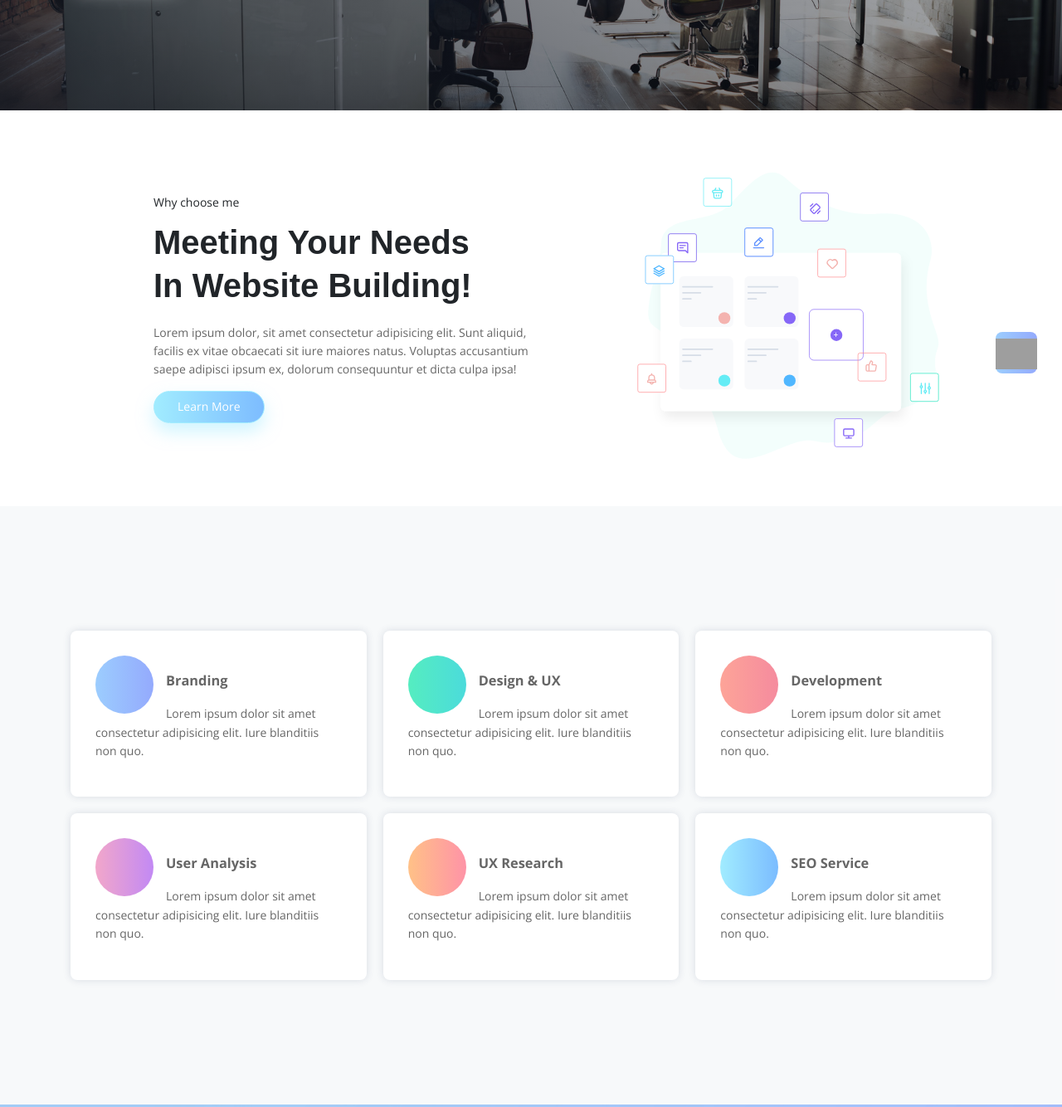
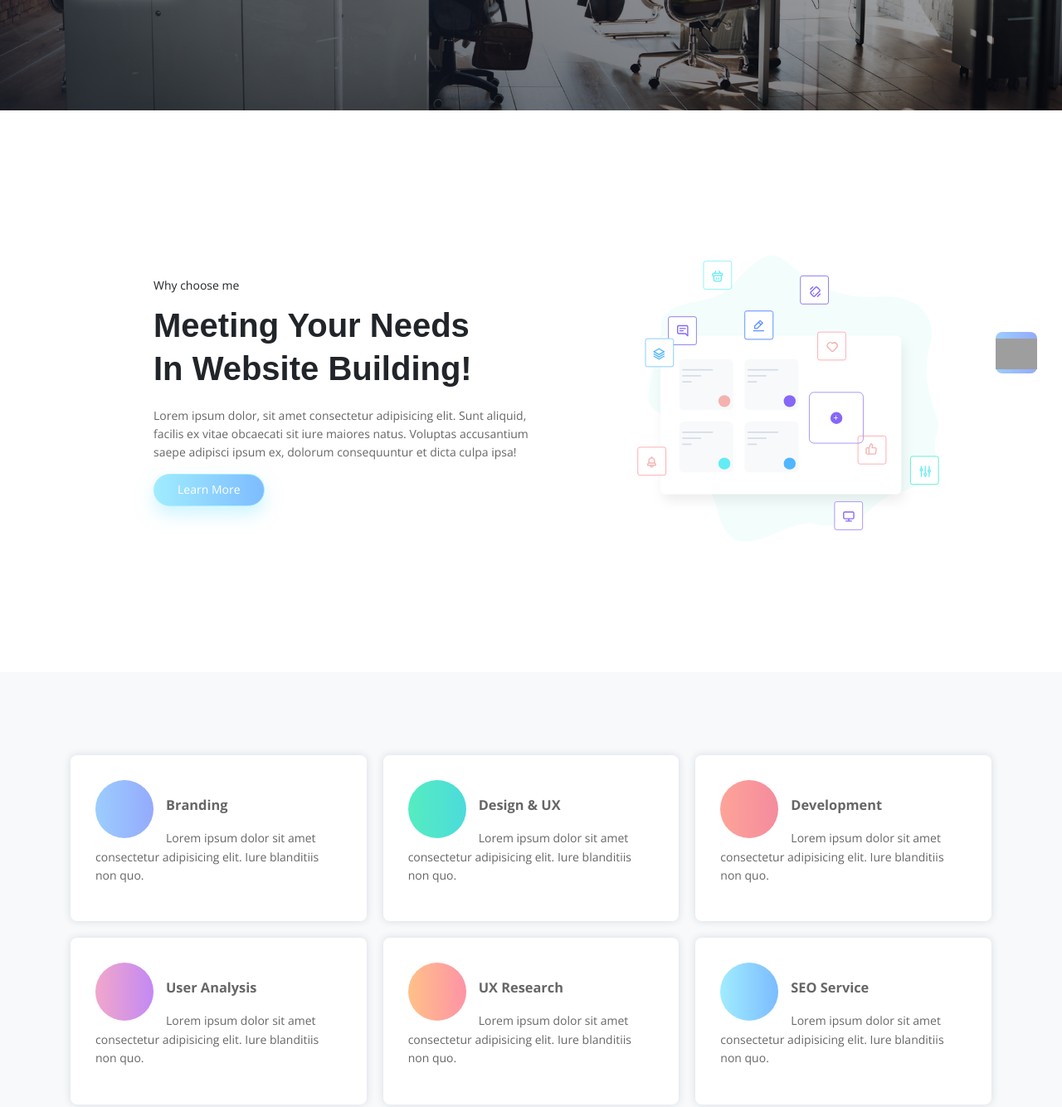
Before and after one commit to JuanTwoFour/CodeRAD, a plain HTML site: page index.html in a window 1280 px wide. Shown: the part 320-1654 px from the top of the page at 83% size. Drawn offline with nearby package versions, Linux system fonts and the light colour scheme; grey boxes are pictures that could not be loaded.

Commit message:
minor margin adjustment

```diff
--- a/css/styles.css
+++ b/css/styles.css
@@ -108,7 +108,7 @@
 }
 
 .why-me {
-  padding: var(size-150) 0;
+  padding: var(--size-100) 0;
 }
 
 .why-me-wrapper {
@@ -142,7 +142,7 @@
 
 .bg-contrast {
   background-color: var(--footer-contrast);
-  padding: var(--size-150) 0;
+  padding: var(--size-100) 0;
   margin: 0 auto;
 }
 
```
